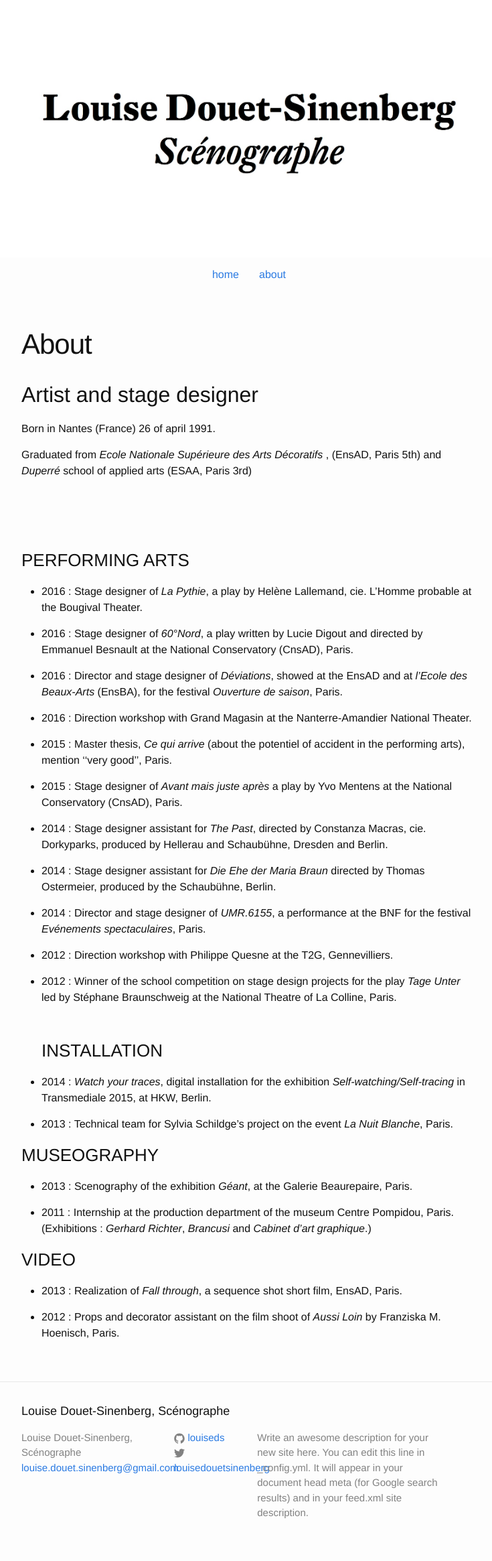
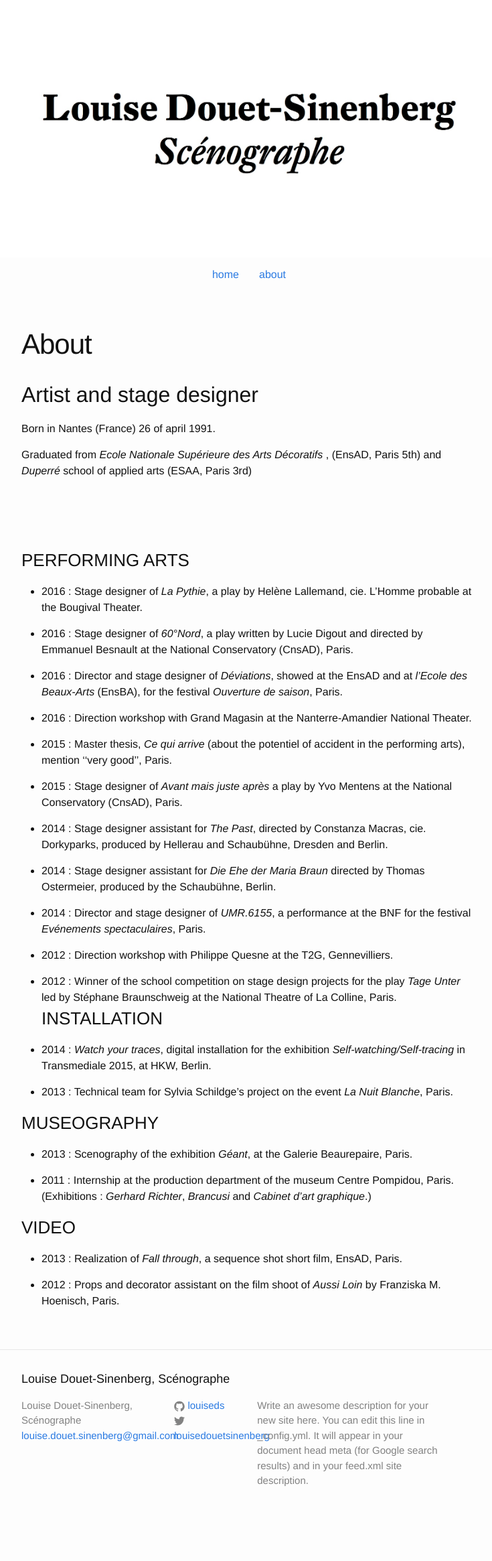
Before and after one commit to louiseds/louiseds.github.io, a Jekyll site: the page built from about.md, in a window 1280 px wide. Shown: the whole page at 67% size, without its empty margins (268-1003 px from the left). Built offline with Jekyll 4.4.1, drawn with Linux system fonts in a browser that asks for light colours; after the commit the page ends 2282 px from its top, so only the background shows below that.

Commit message:
Updated About

```diff
--- a/about.md
+++ b/about.md
@@ -35,9 +35,9 @@ Graduated from _Ecole Nationale Supérieure des Arts Décoratifs_ , (EnsAD, Pari
 * 2012 : Direction workshop with Philippe Quesne at the T2G, Gennevilliers.
 
 * 2012 : Winner of the school competition on stage design projects for the play _Tage Unter_ led by Stéphane Braunschweig at the National Theatre of La Colline, Paris.
-<br>
-<br>
-<br>
+&nbsp;
+&nbsp;
+&nbsp;
 ### INSTALLATION
 * 2014 : _Watch your traces_, digital installation for the exhibition _Self-watching/Self-tracing_ in Transmediale 2015, at HKW, Berlin.
 
```
